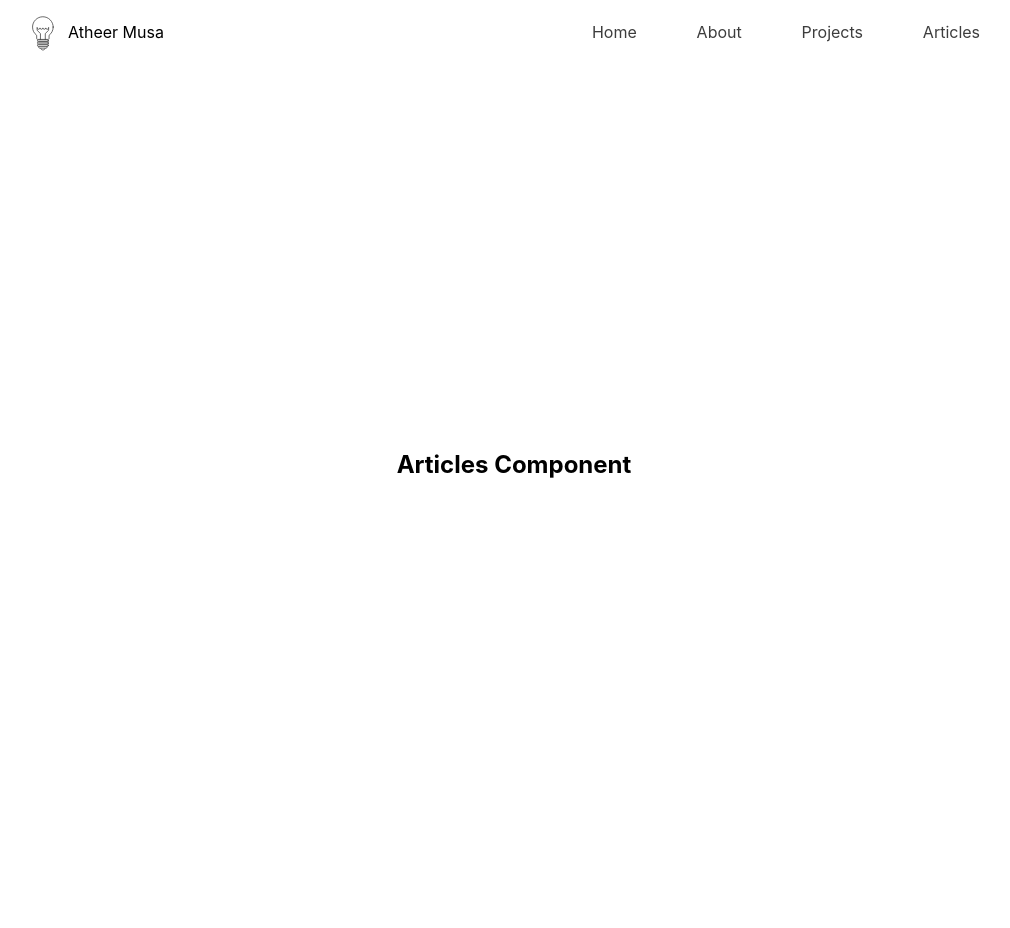
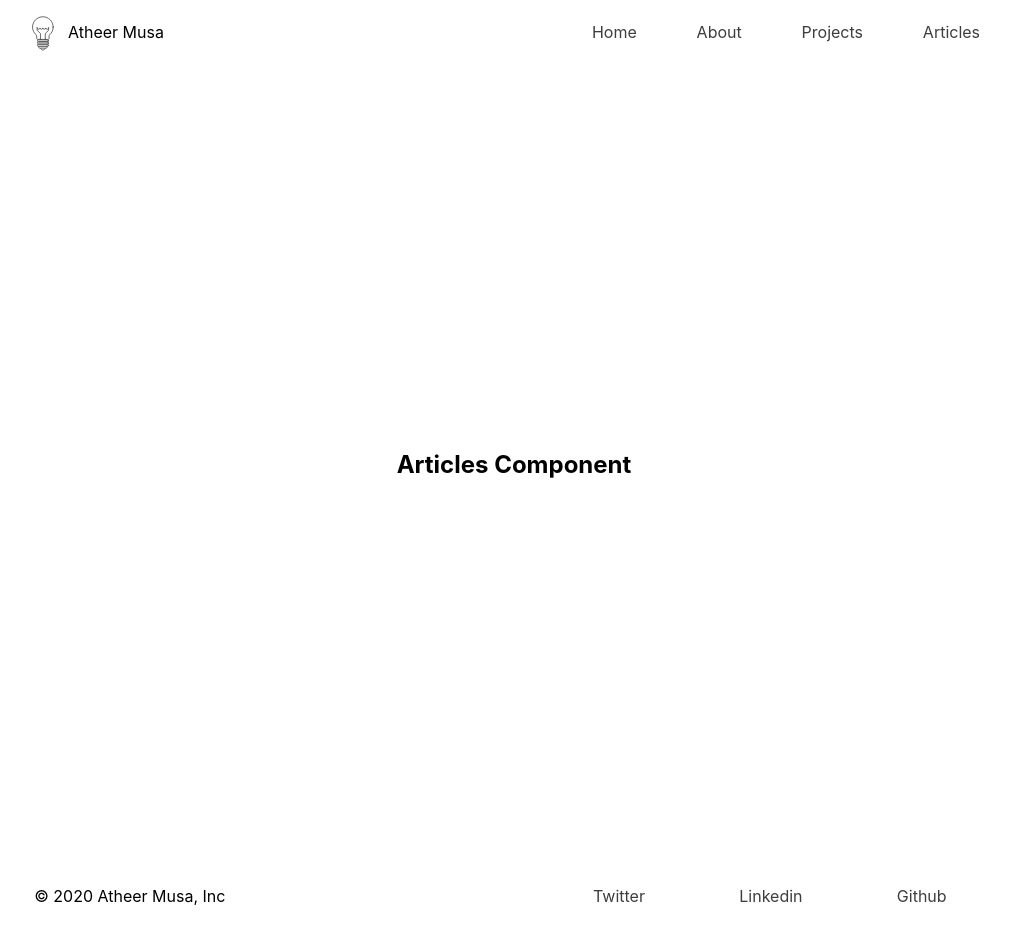
Before and after one commit to atheermusa/portfolioSiteReact, a React (Create React App) app: page /articles in a window 1280 px wide. Shown: the whole page, without its empty margins (126-1136 px from the left). Before the commit the page ends 864 px from the top, so only its background shows below. Built offline with nearby package versions, Linux system fonts and the light colour scheme.

Commit message:
add footer

```diff
--- a/src/App.js
+++ b/src/App.js
@@ -1,6 +1,6 @@
 import React, { Component } from 'react';
 import { Switch, Route } from 'react-router-dom';
-import { NavBar, Title, NotFound404, About, Projects, Articles,  } from './Components';
+import { NavBar, Title, NotFound404, About, Projects, Articles, Footer } from './Components';
 import './styles/app.css';
 
 class App extends Component {
@@ -38,6 +38,7 @@ class App extends Component {
 
 
         </main>
+        <Footer />
       </div>
     );
   }
--- /dev/null
+++ b/src/Components/Footer.js
@@ -0,0 +1,18 @@
+import React, { Component } from 'react'
+
+export default class Footer extends Component {
+    render() {
+        return (
+            <div className="container">
+                <div>
+                © 2020 Atheer Musa, Inc
+                </div>
+                <nav className="nav">
+                    <a target="none" className="navlink" href="https://twitter.com/atheermusa">Twitter</a>
+                    <a target="none" className="navlink" href="https://www.linkedin.com/in/atheer-musa-66158258">Linkedin</a>
+                    <a target="none" className="navlink" href="https://github.com/atheermusa">Github</a>
+                </nav>
+            </div>
+        )
+    }
+}
--- a/src/Components/index.js
+++ b/src/Components/index.js
@@ -4,3 +4,4 @@ export { default as About } from './About';
 export { default as Articles } from './Articles';
 export { default as Projects } from './Projects';
 export { default as Title } from './Title';
+export { default as Footer } from './Footer';
```
Also changed, not shown: src/styles/footer.css (added).
